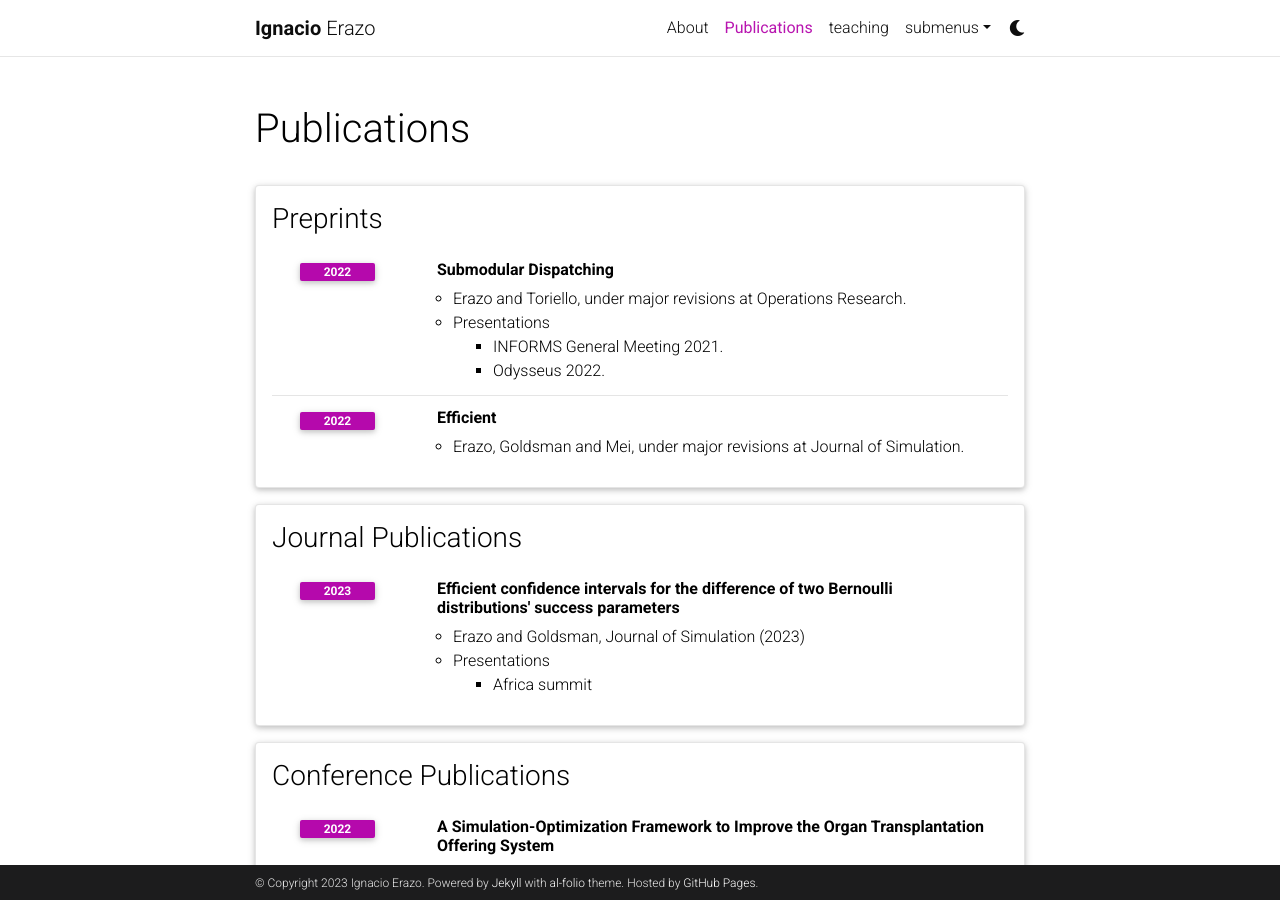
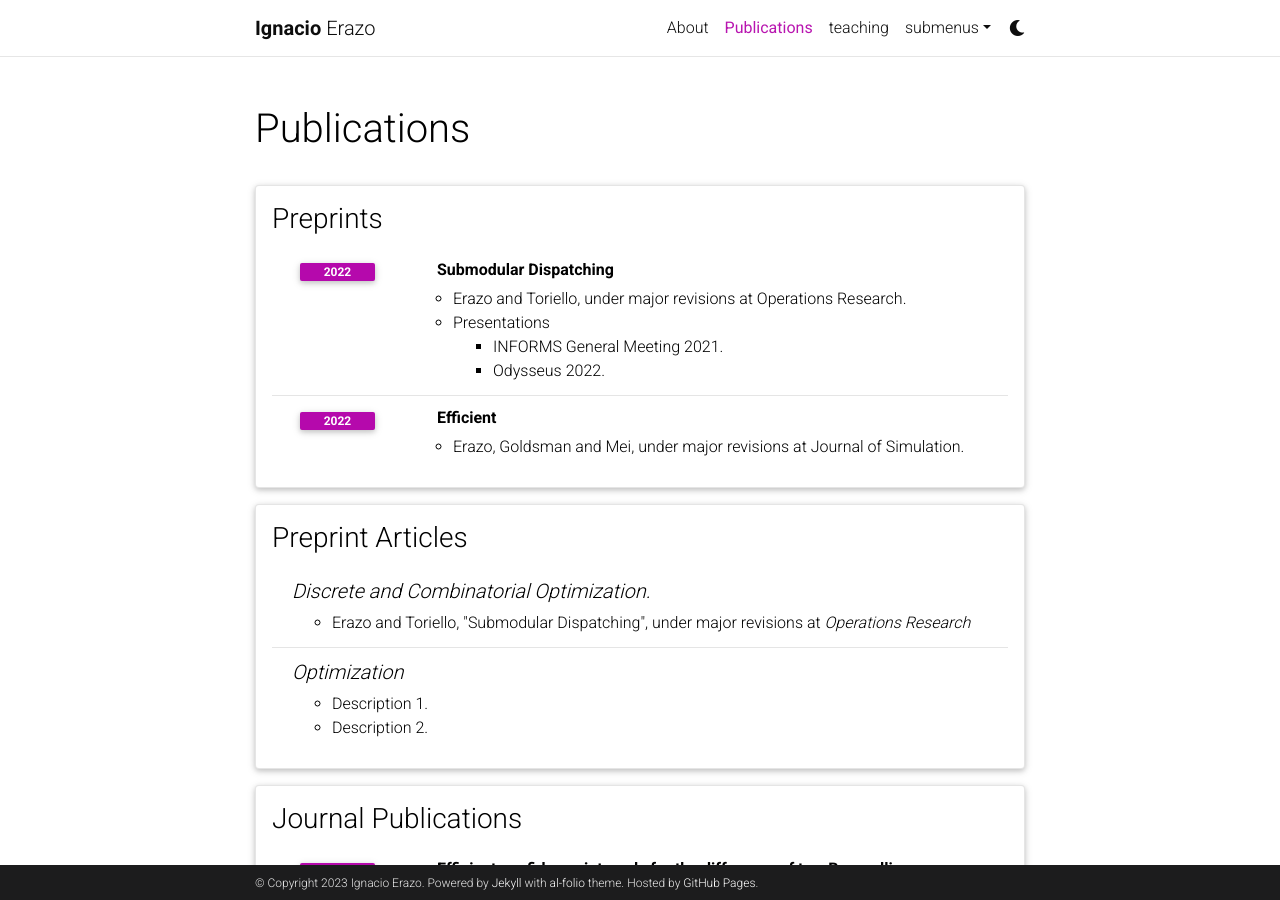
Before and after one commit to ierazo/ierazo.github.io, a Jekyll site: the page built from _pages/pubs_detailed.md, in a window 1280 px wide and 900 px high. Built offline with Jekyll 4.4.1, drawn with Linux system fonts in a browser that asks for light colours; comment, search, counter and statistics services are not loaded; a style sheet for code colours, icons or effects is not loaded.

Commit message:
change to pubs

```diff
--- a/_data/pubs_detailed.yml
+++ b/_data/pubs_detailed.yml
@@ -13,6 +13,20 @@
       year: 2022
       description:
         - Erazo, Goldsman and Mei, under major revisions at Journal of Simulation.
+
+- title: Preprint Articles
+  type: nested_list
+  contents:
+    - title: Discrete and Combinatorial Optimization.
+      items:
+        - Erazo and Toriello, "Submodular Dispatching", under major revisions at <em> Operations Research </em>
+
+    - title: Optimization
+      items:
+        - Description 1.
+        - Description 2.
+
+
 
 - title: Journal Publications
   type: time_table
```
